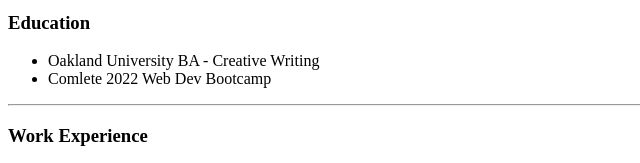
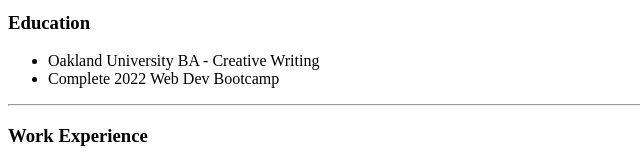
Before and after one commit to collineolson/cv, a plain HTML site: page index.html in a window 1280 px wide. Shown: the part 731-894 px from the top of the page, 0-640 px from the left. Drawn offline with Linux system fonts and the light colour scheme.

Commit message:
Fix spelling error

```diff
--- a/index.html
+++ b/index.html
@@ -20,7 +20,7 @@
   <h3>Education</h3>
   <ul>
     <li>Oakland University BA - Creative Writing</li>
-    <li>Comlete 2022 Web Dev Bootcamp</li>
+    <li>Complete 2022 Web Dev Bootcamp</li>
   </ul>
   <hr>
   <h3>Work Experience</h3>
```
